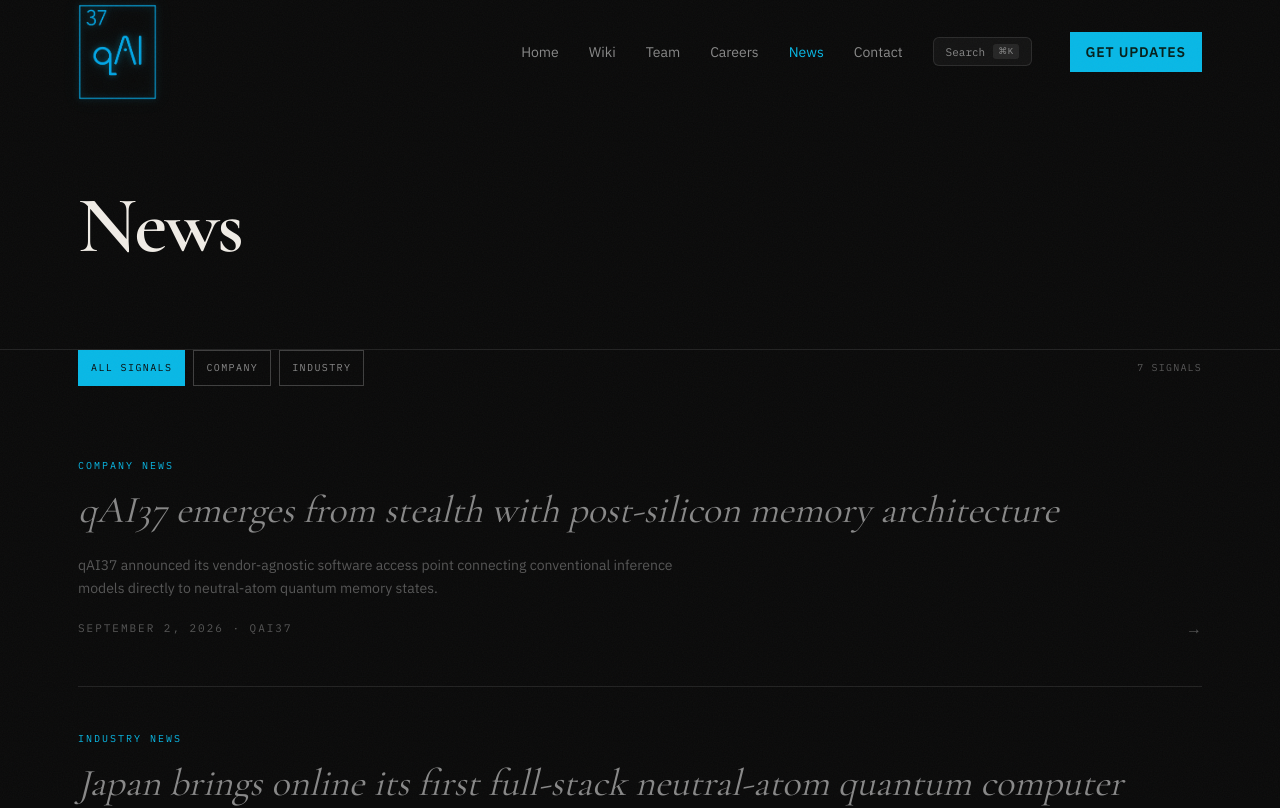
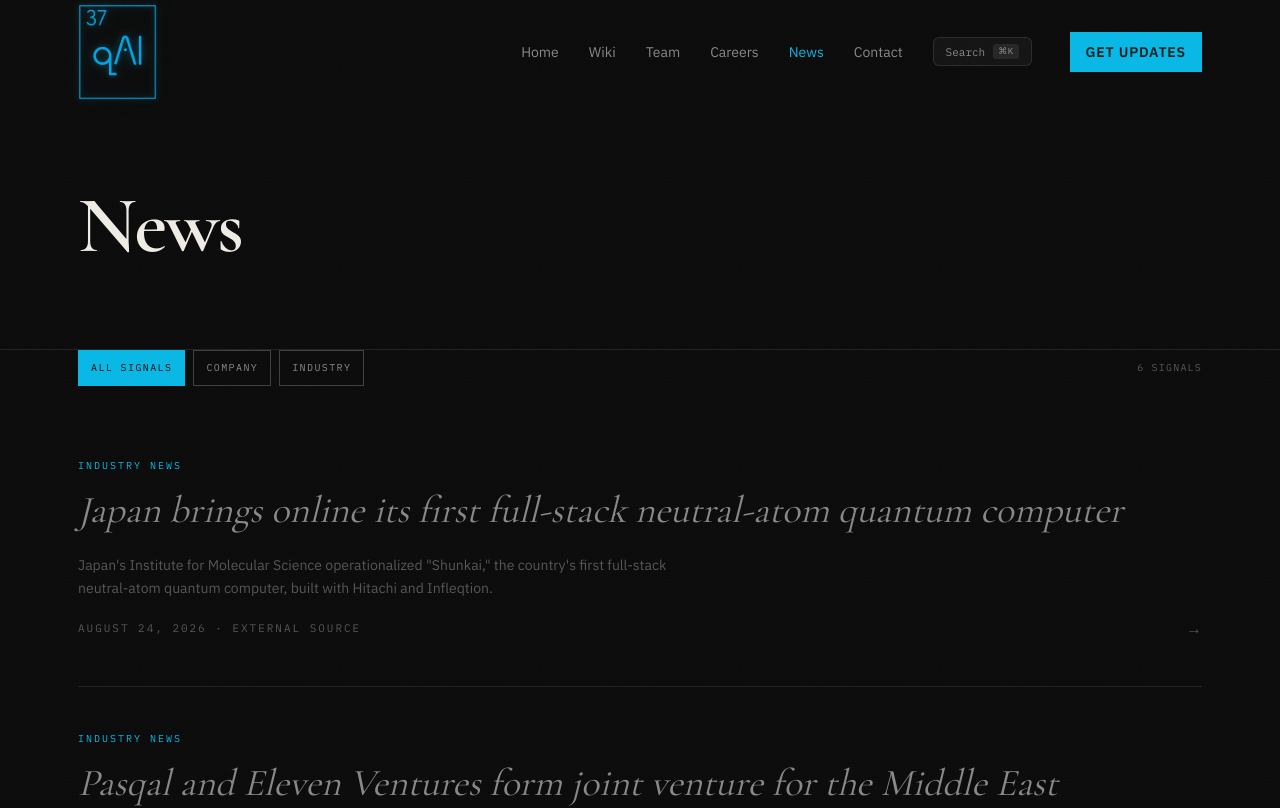
Before and after one commit to lizzierunner/qai37-site, a Next.js app: page /news in a window 1280 px wide. Shown: the top 808 px of the page. Built offline with nearby package versions, Linux system fonts and the light colour scheme.

Commit message:
Remove stealth-contradicting company post, add news empty state

```diff
--- a/components/NewsFeed.tsx
+++ b/components/NewsFeed.tsx
@@ -18,6 +18,9 @@
         ))}
         <span className="news-count" aria-live="polite">{visible.length} {visible.length === 1 ? "signal" : "signals"}</span>
       </div>
+      {visible.length === 0 && (
+        <p className="news-empty reveal">No {filter} signals yet — check back soon.</p>
+      )}
       {visible.map((post, i) => {
         const isExternal = /^https?:\/\//.test(post.url);
         const content = (
--- a/content/news-posts.json
+++ b/content/news-posts.json
@@ -1,11 +1,4 @@
 [
-  {
-    "type": "company",
-    "title": "qAI37 emerges from stealth with post-silicon memory architecture",
-    "date": "September 2, 2026",
-    "description": "qAI37 announced its vendor-agnostic software access point connecting conventional inference models directly to neutral-atom quantum memory states.",
-    "url": "/"
-  },
   {
     "type": "industry",
     "title": "Japan brings online its first full-stack neutral-atom quantum computer",
```
Also changed, not shown: 1 other file (tests, documents, lock files or other folders).
